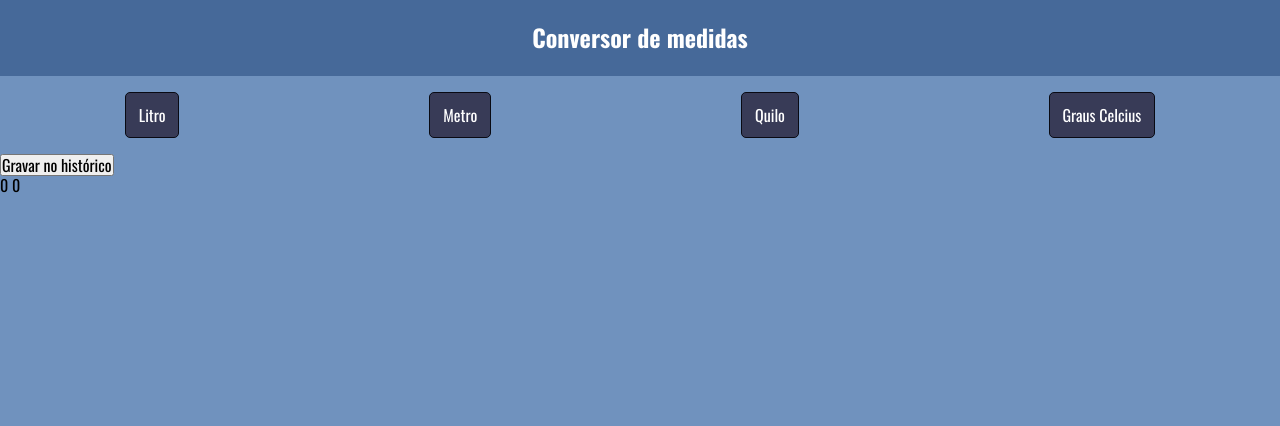
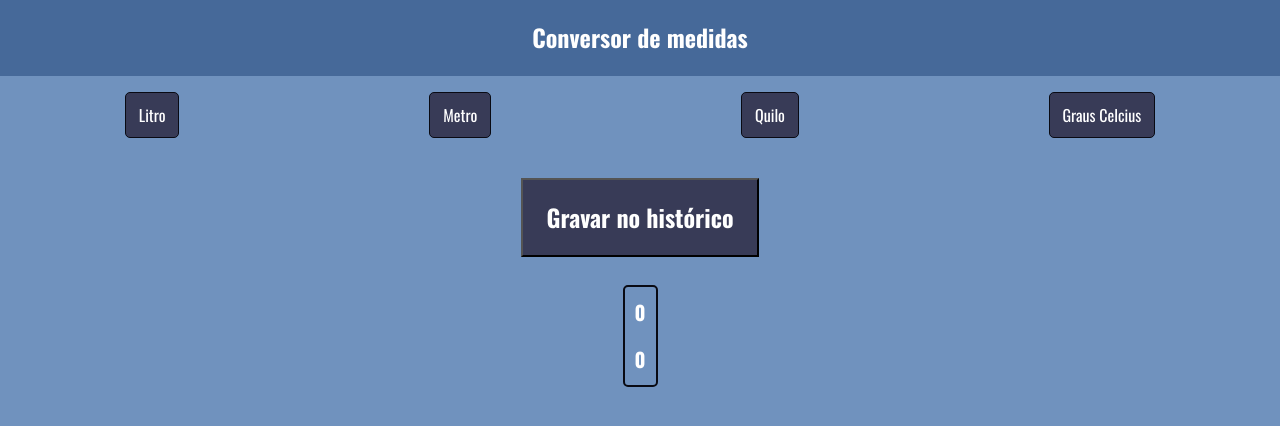
Before and after one commit to FeShimada/Conversor-Kepha, a React (Create React App) app: page / in a window 1280 px wide. Both pictures are taken after a click on the button "Gravar no histórico". Shown: the top 426 px of the page. Built offline with nearby package versions, Linux system fonts and the light colour scheme.

Commit message:
estilizando o histórico

```diff
--- /dev/null
+++ b/src/app/components/Historico/Historico.module.scss
@@ -0,0 +1,18 @@
+@import '../../../styles/_variaveis.scss';
+
+.historico {
+    display: flex;
+    flex-direction: column;
+    align-items: center;
+    justify-content: center;
+
+}
+
+.historico__botao {
+    margin: 1em 0;
+    padding: 1em;
+    color: white;
+    background-color: $cinza-azul;
+    font-weight: 700;
+    font-size: 24px;
+}
--- /dev/null
+++ b/src/app/components/Historico/Item/Item.module.scss
@@ -0,0 +1,17 @@
+@import '../../../../styles/variaveis';
+
+.historico__lista__item {
+    border: 2px solid $preto;
+    border-radius: 5px;
+    text-decoration: none;
+    list-style-type: none;
+    margin: 0.2em 0;
+}
+
+.historico__item {
+    margin: 0.2em 0;
+    color: white;
+    font-size: 20px;
+    font-weight: 700;
+    padding: 0.5em;
+}
--- a/src/app/components/Historico/Item/index.tsx
+++ b/src/app/components/Historico/Item/index.tsx
@@ -1,7 +1,16 @@
+import { useRecoilValue } from "recoil"
 import { IUnidades } from "../../../../interfaces/IUnidades"
+import { unidadeBaseState } from "../../../../state/atom"
+import styles from './Item.module.scss'
 
 export const Item = ( {transformacao1, transformacao2}: IUnidades ) => {
+
+    const unidadeBase = useRecoilValue(unidadeBaseState)
+
     return (
-        <li> {transformacao1} {transformacao2} </li>
+        <ul className={styles.historico__lista__item}>
+            <li className={styles.historico__item}> {transformacao1}  </li>
+            <li className={styles.historico__item}> {transformacao2}  </li>
+        </ul>
     )
 }
--- a/src/app/components/Historico/index.tsx
+++ b/src/app/components/Historico/index.tsx
@@ -5,6 +5,7 @@ import { IUnidades } from "../../../interfaces/IUnidades"
 import { valorState } from "../../../state/atom"
 import { grausParaFahrenheit, grausParaKelvin, litrosParaGaloes, litrosParaOncas, metrosParaMilhas, metrosParaPes, quilosParaLibras, quilosParaOncas } from "../common/utils/conversores"
 import { Item } from "./Item"
+import styles from './Historico.module.scss'
 
 export const Historico = ( {unidadeBase}: IConversores ) => {
 
@@ -43,9 +44,9 @@ export const Historico = ( {unidadeBase}: IConversores ) => {
     }
 
     return (
-        <form onSubmit={gravar}>
-            <button>Gravar no histórico</button>
-            <ul>
+        <form onSubmit={gravar} className={styles.historico}>
+            <button className={styles.historico__botao}>Gravar no histórico</button>
+            <>
                 {convertido.map((item, index) =>
                 (
                     <Item
@@ -54,7 +55,7 @@ export const Historico = ( {unidadeBase}: IConversores ) => {
                     />
                 )
                 )}
-            </ul>
+            </>
         </form>
     )
 }
```
